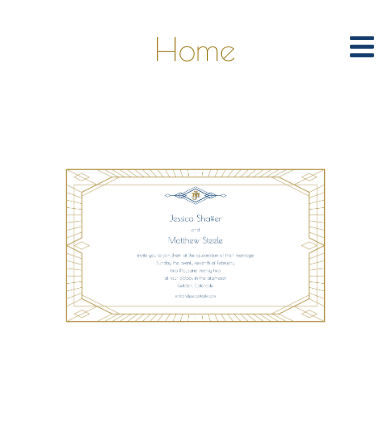
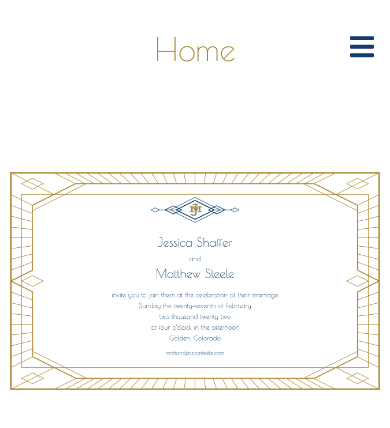
Before and after one commit to mattsteele/mjs, a Vue app: page /invitation in a window 390 px wide. Shown: the top 428 px of the page. Built offline with nearby package versions, Linux system fonts and the light colour scheme.

Commit message:
Update invitation

```diff
--- a/src/views/Invitation.vue
+++ b/src/views/Invitation.vue
@@ -23,9 +23,10 @@
     }
     // mobile view
 		@media only screen and (max-width: 760px) {
-      img {
-        margin: 0 auto;
-      }
+      max-width: initial;
+        img {
+          margin: 0 auto;
+        }
     }
   }
 
```
